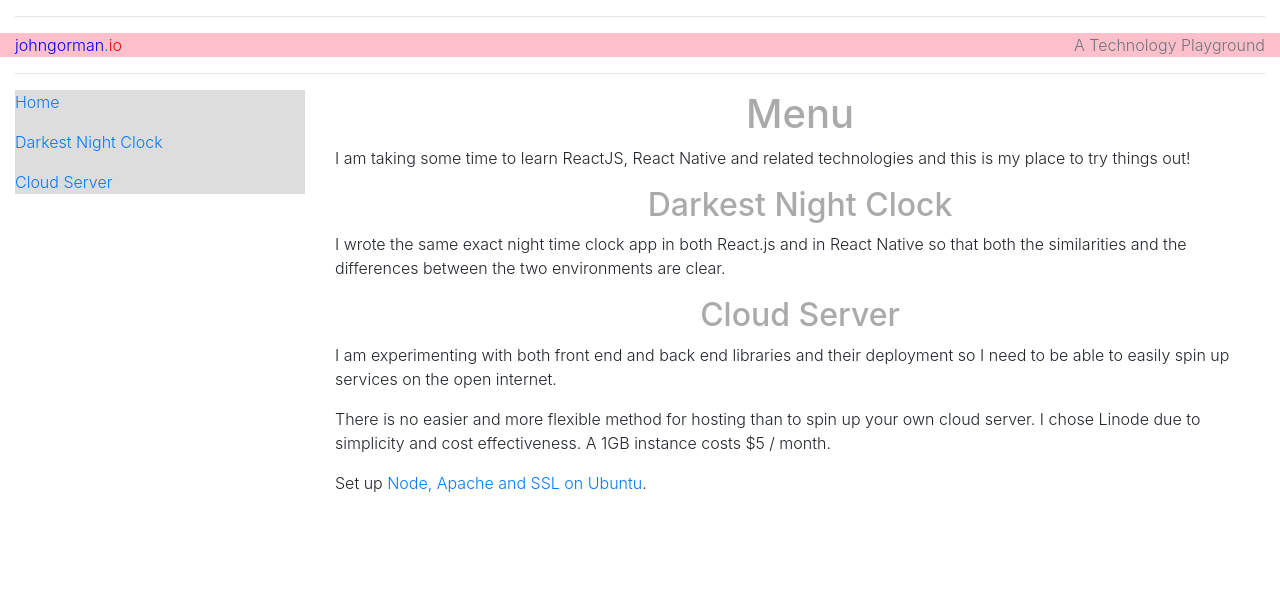
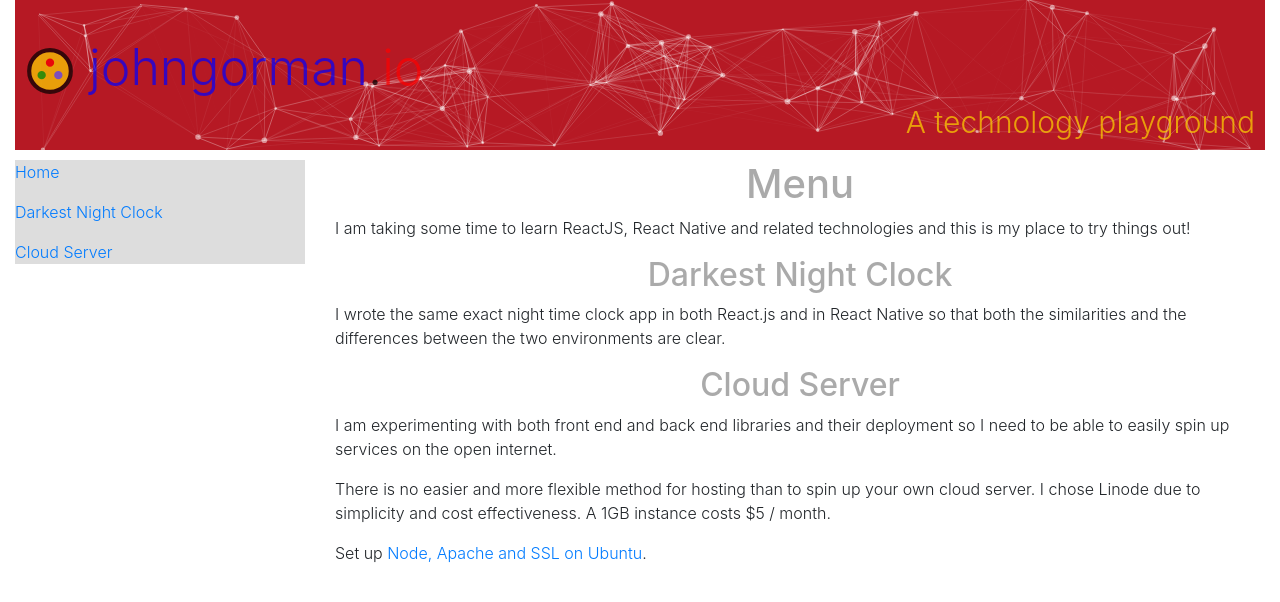
Before and after one commit to jgorman/johngorman-io, a Jekyll site: the page built from index.md, in a window 1280 px wide. Shown: the top 602 px of the page. Built offline with Jekyll 4.4.1, drawn with Linux system fonts in a browser that asks for light colours; nearby versions of some CDN libraries; part of the change alters nothing that is shown.

Commit message:
Add particles.js

```diff
--- a/_includes/banner.html
+++ b/_includes/banner.html
@@ -1,11 +1,28 @@
 
-    <div class="row" style="background-color:pink">
-      <div class="col text-left">
-        <a href="/">
-        <span style="color:blue">johngorman</span>.<span style="color:red">io</span>
-        </a>
-      </div>
-      <div class="col text-right text-muted">
-        A Technology Playground
-      </div>
-    </div>
+<div>
+
+  <div id="particles-js"/>
+
+  <div id="logo">
+      <img src="/images/jg-logo.svg" height="50px" width="50px"/>
+      <a href="/">
+      <span style="color:blue">johngorman</span
+      ><span style="color:black">.</span
+      ><span style="color:red">io</span>
+      </a>
+  </div>
+
+  <div id="playground">
+    <span>A technology playground</span>
+  </div>
+
+</div>
+
+<div style="height: 10px"></div>
+
+<script src="https://cdn.jsdelivr.net/npm/particles.js@2.0.0/particles.min.js" crossorigin="anonymous"></script>
+<script>
+particlesJS.load('particles-js', 'assets/particles.json', function() {
+ console.log('callback - particles.js config loaded');
+});
+</script>
--- a/_layouts/page.html
+++ b/_layouts/page.html
@@ -17,12 +17,9 @@
 </head>
 
 <body>
-
 <div class="container-fluid font-weight-light">
 
-    <hr/>
   {% include banner.html %}
-    <hr/>
 
   <div class="row">
     <div class="col-sm-3">
@@ -31,6 +28,7 @@
 
     <div class="col-sm-9 content">
       {{ content }}
+    </div>
   </div>
 
 </div>
--- /dev/null
+++ b/assets/particles.json
@@ -0,0 +1,110 @@
+{
+  "particles": {
+    "number": {
+      "value": 80,
+      "density": {
+        "enable": true,
+        "value_area": 200
+      }
+    },
+    "color": {
+      "value": "#ffffff"
+    },
+    "shape": {
+      "type": "circle",
+      "stroke": {
+        "width": 0,
+        "color": "#000000"
+      },
+      "polygon": {
+        "nb_sides": 5
+      },
+      "image": {
+        "src": "img/github.svg",
+        "width": 100,
+        "height": 100
+      }
+    },
+    "opacity": {
+      "value": 0.5,
+      "random": false,
+      "anim": {
+        "enable": false,
+        "speed": 1,
+        "opacity_min": 0.1,
+        "sync": false
+      }
+    },
+    "size": {
+      "value": 3,
+      "random": true,
+      "anim": {
+        "enable": false,
+        "speed": 40,
+        "size_min": 0.1,
+        "sync": false
+      }
+    },
+    "line_linked": {
+      "enable": true,
+      "distance": 150,
+      "color": "#ffffff",
+      "opacity": 0.4,
+      "width": 1
+    },
+    "move": {
+      "enable": true,
+      "speed": 6,
+      "direction": "none",
+      "random": false,
+      "straight": false,
+      "out_mode": "out",
+      "bounce": false,
+      "attract": {
+        "enable": false,
+        "rotateX": 600,
+        "rotateY": 1200
+      }
+    }
+  },
+  "interactivity": {
+    "detect_on": "canvas",
+    "events": {
+      "onhover": {
+        "enable": true,
+        "mode": "repulse"
+      },
+      "onclick": {
+        "enable": true,
+        "mode": "push"
+      },
+      "resize": true
+    },
+    "modes": {
+      "grab": {
+        "distance": 400,
+        "line_linked": {
+          "opacity": 1
+        }
+      },
+      "bubble": {
+        "distance": 400,
+        "size": 40,
+        "duration": 2,
+        "opacity": 8,
+        "speed": 3
+      },
+      "repulse": {
+        "distance": 200,
+        "duration": 0.4
+      },
+      "push": {
+        "particles_nb": 4
+      },
+      "remove": {
+        "particles_nb": 2
+      }
+    }
+  },
+  "retina_detect": true
+}
--- a/index.css
+++ b/index.css
@@ -1,3 +1,34 @@
+
+#particles-js
+{
+  background-color: #b61924;
+  height: 150px;
+  width: 100%
+  /*
+  opacity: 0.4;
+  */
+}
+
+#logo
+{
+  position: absolute;
+  top: 30px;
+  left: 25px;
+  font-size: 50px;
+  height; 50px;
+  opacity: 0.7;
+}
+
+#playground
+{
+  position: absolute;
+  top: 100px;
+  right: 25px;
+  font-size: 30px;
+  height; 40px;
+  color: #ffd700;
+  opacity: 0.7;
+}
 
 h1, h2, h3, h4, h5 {
   text-align: center;
```
Lines whose indentation alone changed are shown as unchanged.
